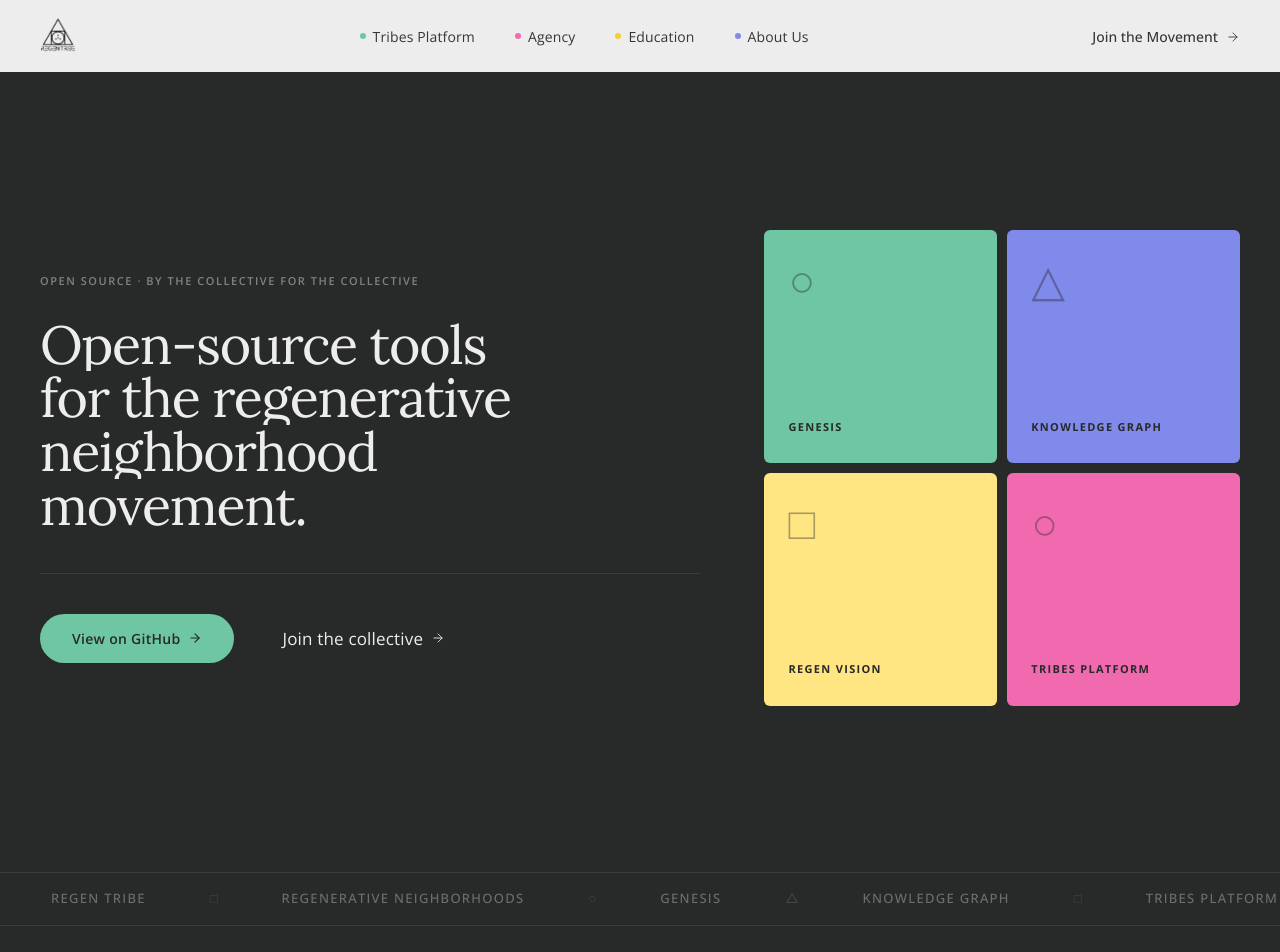
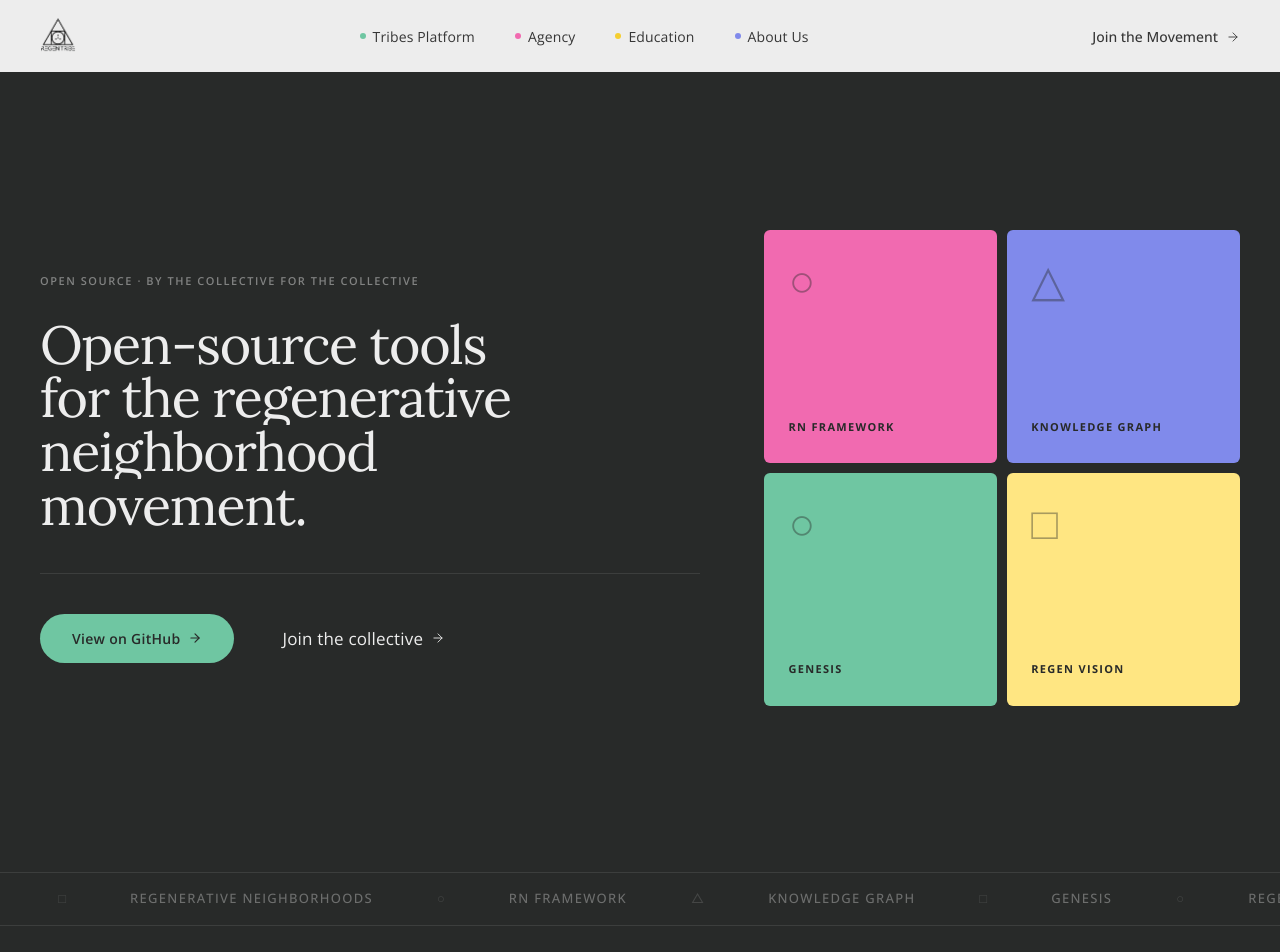
Before and after one commit to wensonia/RegenTribeWebsite, a Next.js app: page /tech-stack in a window 1280 px wide. Shown: the top 952 px of the page. Built offline with nearby package versions, Linux system fonts and the light colour scheme.

Commit message:
tech-stack: update hero panels and ticker to match current tool set
- Hero panels: RN Framework · Knowledge Graph · Genesis · Regen Vision
- Ticker: add RN Framework, Mythogen AME, Affinity Mapping

Co-Authored-By: Claude Sonnet 4.6 <noreply@anthropic.com>

```diff
--- a/app/tech-stack/page.tsx
+++ b/app/tech-stack/page.tsx
@@ -116,10 +116,10 @@ function StatusBadge({ status }: { status: string }) {
    Data
 ───────────────────────────────────────── */
 const heroPanels = [
+  { color: 'var(--pink)',   symbol: '○', label: 'RN Framework'    },
+  { color: 'var(--blue)',   symbol: '△', label: 'Knowledge Graph' },
   { color: 'var(--green)',  symbol: '○', label: 'Genesis'         },
-  { color: 'var(--blue)',   symbol: '△', label: 'Knowledge Graph' },
   { color: 'var(--yellow)', symbol: '□', label: 'Regen Vision'    },
-  { color: 'var(--pink)',   symbol: '○', label: 'Tribes Platform' },
 ]
 
 const tools = [
@@ -292,8 +292,9 @@ export default function TechStack() {
         <div className="ticker-track" style={{ display: 'flex', gap: '64px', width: 'max-content' }}>
           {[...Array(3)].flatMap(() => [
             'Open Source', '○', 'Community Built', '△', 'Regen Tribe', '□',
-            'Regenerative Neighborhoods', '○', 'Genesis', '△', 'Knowledge Graph', '□',
-            'Tribes Platform', '○', 'Open to Collaborators', '△', 'Regen Vision', '□',
+            'Regenerative Neighborhoods', '○', 'RN Framework', '△', 'Knowledge Graph', '□',
+            'Genesis', '○', 'Regen Vision', '△', 'Mythogen AME', '□',
+            'Tribes Platform', '○', 'Open to Collaborators', '△', 'Affinity Mapping', '□',
           ]).map((item, i) => (
             <span key={i} style={{
               fontSize: '13px',
```
